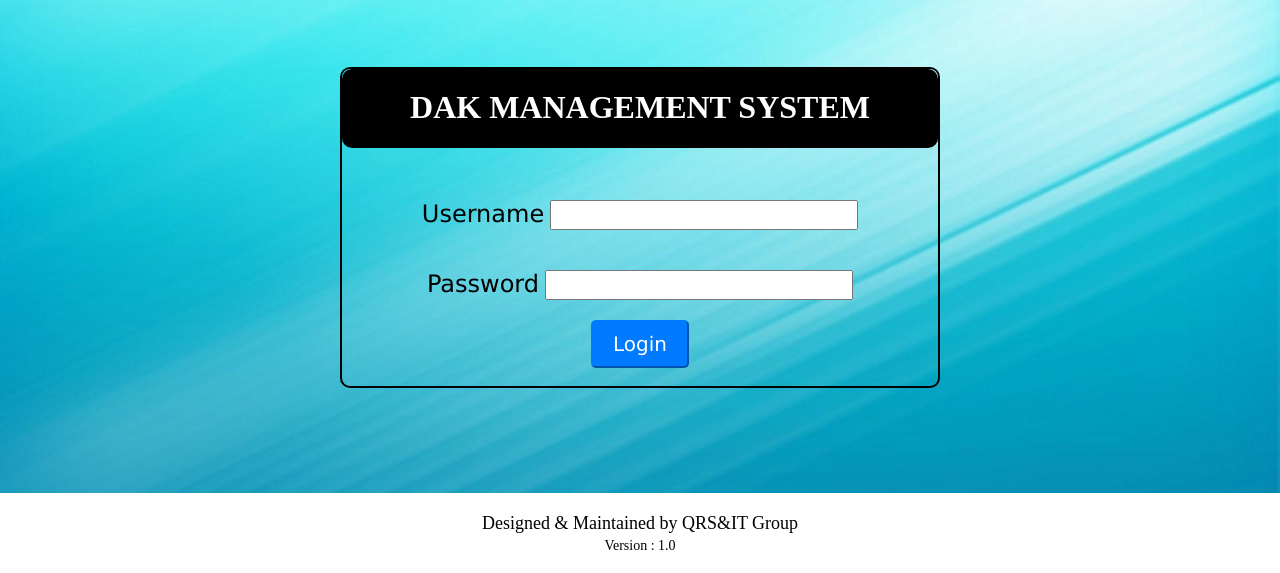
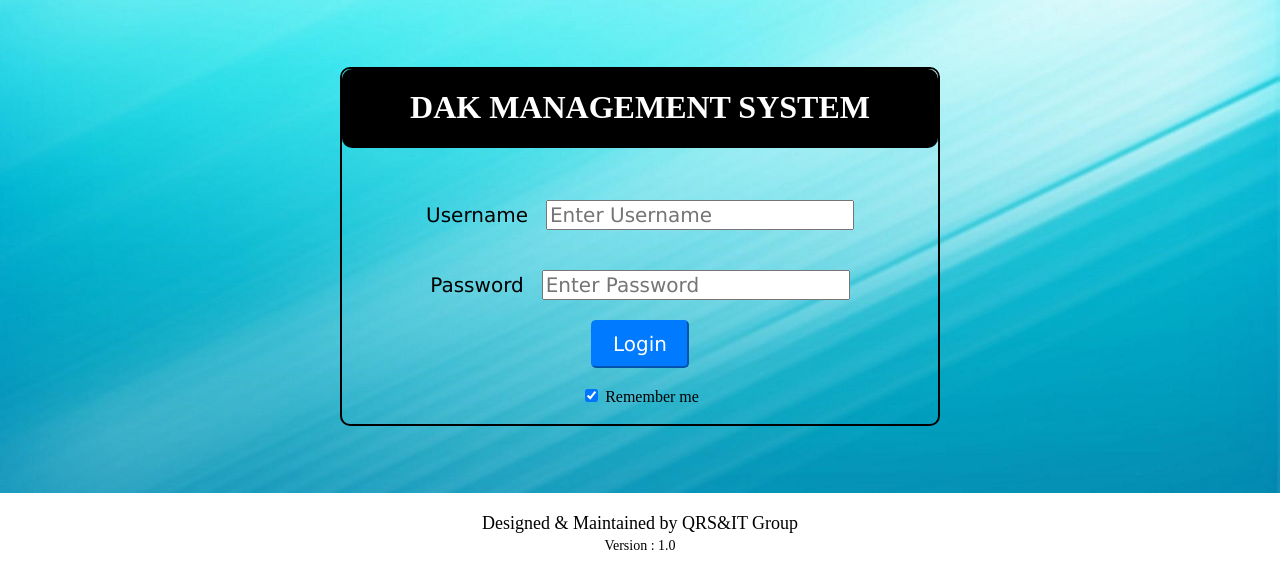
Before and after one commit to aryangupta005/Dak-Management-System, a PHP site: page / in a window 1280 px wide. Shown: the part 227-800 px from the top of the page. Run offline with PHP 8.4, Linux system fonts and the light colour scheme.

Commit message:
Update index.php

```diff
--- a/index.php
+++ b/index.php
@@ -2,23 +2,21 @@
 $login = false;
 $showError = false;
 include 'includes/dbconnect.php';
-if($_SERVER["REQUEST_METHOD"] == "POST")
-{
+if ($_SERVER["REQUEST_METHOD"] == "POST") {
     $username = $_POST["username"];
     $password = $_POST["password"];
     $sql = "select employee.*, e_group.g_name, role.short_name as rolename from ( ( employee join e_group on
 employee.group_id = e_group.id ) join role on employee.role_id = role.id ) where username='$username' AND
 password='$password' AND status = 1 ";
     $result = mysqli_query($conn, $sql);
-while($row1= mysqli_fetch_array($result))
+    while ($row1 = mysqli_fetch_array($result))
         extract($row1);
     $e_id;
     $name;
     $group_id;
     $role_id;
     $num = mysqli_num_rows($result);
- if ($num == 1)
-{
+    if ($num == 1) {
         $login = true;
         session_start();
         $_SESSION['loggedin'] = true;
@@ -26,30 +24,30 @@ $num = mysqli_num_rows($result);
         $_SESSION['username'] = $name;
         $_SESSION['groupid'] = $group_id;
         $_SESSION['rolename'] = $rolename; //here rolename is short name
-$_SESSION['showAlert']=false;
-$_SESSION['showError']=false;
+        $_SESSION['showAlert'] = false;
+        $_SESSION['showError'] = false;
         header("location: welcome.php");
-}
-else
-{
+    } else {
         $showError = "Invalid Credentials";
     }
 }
 ?>
 <!doctype html>
 <html lang="en">
+
 <head>
     <!-- Required meta tags -->
     <meta charset="utf-8">
     <meta name="viewport" content="width=device-width, initial-scale=1, shrink-to-fit=no">
-<link href="style2.css" rel="stylesheet" type="text/css" />
+    <link href="style2.css" rel="stylesheet" type="text/css">
     <title>FTS | Login</title>
 </head>
+
 <body class="login-bg">
     <div align="center" style="padding:10px 10px 10px 10px; top:0; ">
         <p align="center">
             <img src="image/drdo_logo.png" width="120" height="120">
-<img src="image/banner.png" width="800" height="120" >
+            <img src="image/banner.png" width="800" height="120">
             <img src="image/logocfees123.png" width="120" height="120">
         </p>
     </div>
@@ -60,33 +58,36 @@ $showError = "Invalid Credentials";
         <div align="center" class="login-container">
             <h3> DAK MANAGEMENT SYSTEM </h3>
             <?php
-if($login){
+            if ($login) {
                 echo ' <div class="alert-success">
 <strong>Success!</strong> You are logged in
 </div> ';
             }
-if($showError){
+            if ($showError) {
                 echo ' <div class="alert-error">
-<strong>Error!</strong> '. $showError.'
+<strong>Error!</strong> ' . $showError . '
 </div> ';
             }
             ?>
             <form method="post">
-<div class="login-fields" >
-<label>Username</label>
-<input type="text" id="username" name="username">
+                <div class="login-fields">
+                    <label style="font-weight: 500; font-size: 20px;">Username</label> &nbsp;
+                    <input type="text" id="username" name="username" placeholder="Enter Username" required>
                 </div>
                 <div class="login-fields">
-<label >Password</label>
-<input type="password" id="password" name="password">
+                    <label style="font-weight: 500; font-size: 20px;">Password</label> &nbsp;
+                    <input type="password" id="password" name="password" placeholder="Enter Password" required>
                 </div>
-<button type="submit" class="login-button">Login</button>
+                <button type="submit" class="login-button">Login</button> <br><br>
+                <label>
+                    <input type="checkbox" checked="checked" name="remember"> Remember me
+                </label>
             </form><br>
         </div>
     </div>
     <div class="footer">
-<p>Designed &amp; Maintained by QRS&amp;IT Group <br> <a style="font-size:14px;">Version :
-1.0</a></p>
+        <p>Designed &amp; Maintained by QRS&amp;IT Group <br> <a style="font-size:14px;">Version : 1.0</a></p>
     </div>
 </body>
+
 </html>
```
Lines whose indentation alone changed are shown as unchanged.
